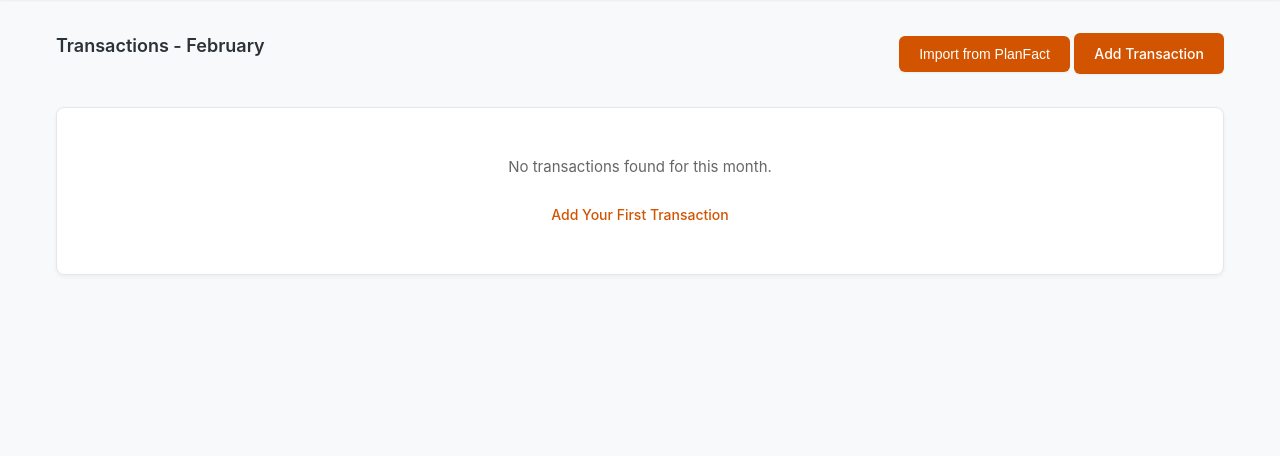
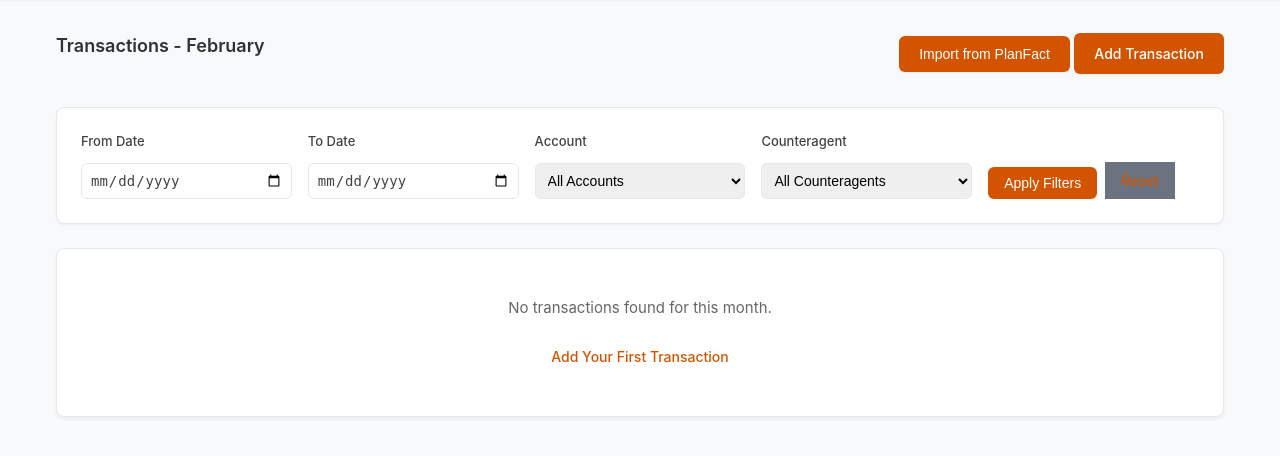
Before and after one commit to baluev/new_acc, a Flask app: page / in a window 1280 px wide. Shown: the part 57-513 px from the top of the page. Run offline with Flask 2, Linux system fonts and the light colour scheme; the visitor is signed in with stand-in values (Sample User, id 1); data comes from the database, SQL or seed files in the repository; both versions use the stored data as it was after the commit; data that the repository does not hold is empty; some libraries are stand-ins or nearby versions.

Commit message:
Fixed search field visibility in dropdowns, updated favicon, and added transaction deletion script

```diff
--- a/app.py
+++ b/app.py
@@ -3,7 +3,7 @@ from flask_login import LoginManager, login_user, logout_user, login_required, c
 from flask_migrate import Migrate
 from models import db, User, Account, Transaction, Counteragent
 import os
-from datetime import datetime, date
+from datetime import datetime, date, timedelta
 from calendar import month_name
 from sqlalchemy import extract, func
 from planfact_import import import_planfact_transactions
@@ -80,32 +80,51 @@ def logout():
 @app.route('/')
 @login_required
 def index():
-    # Get current month's transactions
-    today = date.today()
-    transactions = Transaction.query\
-        .join(Account)\
-        .filter(
-            Account.user_id == current_user.id,
+    # Get filter parameters
+    date_from = request.args.get('date_from')
+    date_to = request.args.get('date_to')
+    account_id = request.args.get('account_id')
+    counteragent_id = request.args.get('counteragent_id')
+
+    # Base query
+    query = Transaction.query.join(Account).filter(Account.user_id == current_user.id)
+
+    # Apply filters
+    if date_from:
+        query = query.filter(Transaction.datetime >= datetime.strptime(date_from, '%Y-%m-%d'))
+    if date_to:
+        # Add one day to include the end date fully
+        end_date = datetime.strptime(date_to, '%Y-%m-%d') + timedelta(days=1)
+        query = query.filter(Transaction.datetime < end_date)
+    if account_id:
+        query = query.filter(Transaction.account_id == account_id)
+    if counteragent_id:
+        query = query.filter(Transaction.counteragent_id == counteragent_id)
+
+    # If no date filter applied, show current month
+    if not date_from and not date_to:
+        today = date.today()
+        query = query.filter(
             extract('year', Transaction.datetime) == today.year,
             extract('month', Transaction.datetime) == today.month
-        )\
-        .order_by(Transaction.datetime.desc())\
-        .all()
+        )
 
-    # Calculate total amount
-    total_amount = db.session.query(func.sum(Transaction.amount))\
-        .join(Account)\
-        .filter(
-            Account.user_id == current_user.id,
-            extract('year', Transaction.datetime) == today.year,
-            extract('month', Transaction.datetime) == today.month
-        )\
-        .scalar() or 0
+    # Get transactions
+    transactions = query.order_by(Transaction.datetime.desc()).all()
+
+    # Calculate total amount for filtered transactions
+    total_amount = sum(t.amount for t in transactions)
+
+    # Get all accounts and counteragents for filters
+    all_accounts = Account.query.filter_by(user_id=current_user.id).order_by(Account.name).all()
+    all_counteragents = Counteragent.query.filter_by(user_id=current_user.id).order_by(Counteragent.name).all()
 
     return render_template('index.html',
                          transactions=transactions,
                          total_amount=float(total_amount),
-                         current_month_name=month_name[today.month])
+                         current_month_name=month_name[date.today().month],
+                         all_accounts=all_accounts,
+                         all_counteragents=all_counteragents)
 
 @app.route('/transactions/add', methods=['GET', 'POST'])
 @login_required
--- /dev/null
+++ b/cookies.txt
@@ -0,0 +1,5 @@
+# Netscape HTTP Cookie File
+# https://curl.se/docs/http-cookies.html
+# This file was generated by libcurl! Edit at your own risk.
+
+#HttpOnly_127.0.0.1	FALSE	/	FALSE	0	session	.eJwlzsENwzAIAMBd_O4DDNhOlonAgNqv07yq7t5IXeB0n3LkivNZ9ve64lGOl5e9eJD0qpgBwaDTeBhkGNeePSI15jBOY9SW5LDFQAOazNvUapWnpLN16OJjopMhKcktqlAb1MQUsDXyOgJZQvsmrlnbaLcI5Y5cZ6z_hsr3B1J3MDc.Z7nFVg.2GvYNQ59x_a27ffmZr-17PvTh-0
--- a/planfact_import.py
+++ b/planfact_import.py
@@ -91,10 +91,14 @@ def import_planfact_transactions(api_key):
         create_date = parse_datetime(operation["createDate"])
 
         # Create transaction
+        amount = float(operation["value"])
+        if operation["operationType"] == "Outcome":
+            amount = -amount
+
         transaction = Transaction(
             datetime=operation_date,
             account_id=account.id,
-            amount=float(operation["value"]),
+            amount=amount,
             counteragent_id=counteragent.id if counteragent else None,
             comment=operation.get("comment", ""),
             created_at=create_date
--- a/requirements.txt
+++ b/requirements.txt
@@ -5,3 +5,4 @@ Flask-Migrate==3.1.0
 Werkzeug==2.0.1
 SQLAlchemy==1.4.23
 email-validator==2.1.1
+requests==2.32.3
--- a/static/css/style.css
+++ b/static/css/style.css
@@ -453,10 +453,19 @@ form button:hover {
     padding: 4px 0;
     font-size: 0.875rem;
     color: var(--text-color);
+    position: relative;
+    z-index: 1;
 }
 
-.choices__input:focus {
-    outline: none;
+.choices__input--cloned {
+    font-size: 0.875rem;
+    padding: 0.5rem;
+    width: 100%;
+    background: white;
+    border-bottom: 1px solid var(--border-color);
+    position: sticky;
+    top: 0;
+    z-index: 2;
 }
 
 .choices__list--dropdown {
@@ -465,10 +474,14 @@ form button:hover {
     margin-top: 4px;
     box-shadow: 0 4px 6px -1px rgba(0, 0, 0, 0.1), 0 2px 4px -1px rgba(0, 0, 0, 0.06);
     background-color: white;
+    max-height: 300px;
+    overflow-y: auto;
 }
 
 .choices__list--dropdown .choices__list {
-    max-height: 300px;
+    max-height: none;
+    position: relative;
+    padding-top: 0;
 }
 
 .choices__list--dropdown .choices__item {
@@ -543,3 +556,59 @@ form button:hover {
     font-size: 1rem;
     font-weight: 600;
 }
+
+/* Filter Form */
+.filter-container {
+    background: white;
+    padding: 1.5rem;
+    border-radius: 8px;
+    margin-bottom: 1.5rem;
+    box-shadow: 0 1px 2px rgba(0, 0, 0, 0.05);
+    border: 1px solid var(--border-color);
+}
+
+.filter-form {
+    display: grid;
+    grid-template-columns: repeat(auto-fit, minmax(200px, 1fr));
+    gap: 1rem;
+    align-items: end;
+}
+
+.filter-group {
+    display: flex;
+    flex-direction: column;
+    gap: 0.5rem;
+}
+
+.filter-input,
+.filter-select {
+    padding: 0.5rem;
+    border: 1px solid var(--border-color);
+    border-radius: 6px;
+    font-size: 0.875rem;
+}
+
+.filter-actions {
+    display: flex;
+    gap: 0.5rem;
+    align-items: flex-end;
+}
+
+.filter-actions .action-button {
+    margin: 0;
+    padding: 0.5rem 1rem;
+}
+
+@media (max-width: 768px) {
+    .filter-form {
+        grid-template-columns: 1fr;
+    }
+
+    .filter-actions {
+        flex-direction: column;
+    }
+
+    .filter-actions .action-button {
+        width: 100%;
+    }
+}
--- a/templates/base.html
+++ b/templates/base.html
@@ -4,10 +4,12 @@
     <meta charset="UTF-8">
     <meta name="viewport" content="width=device-width, initial-scale=1.0">
     <title>Company Finance</title>
+    <link rel="icon" type="image/svg+xml" href="{{ url_for('static', filename='img/favicon.svg') }}">
     <link rel="preconnect" href="https://fonts.googleapis.com">
     <link rel="preconnect" href="https://fonts.gstatic.com" crossorigin>
     <link href="https://fonts.googleapis.com/css2?family=Inter:wght@300;400;500;600&display=swap" rel="stylesheet">
     <link rel="stylesheet" href="{{ url_for('static', filename='css/style.css') }}">
+    {% block head %}{% endblock %}
 </head>
 <body>
     {% if current_user.is_authenticated %}
--- a/templates/index.html
+++ b/templates/index.html
@@ -1,4 +1,10 @@
 {% extends "base.html" %}
+
+{% block head %}
+{# Add Choices.js library for enhanced dropdowns #}
+<link rel="stylesheet" href="https://cdn.jsdelivr.net/npm/choices.js@9.0.1/public/assets/styles/choices.min.css">
+<script src="https://cdn.jsdelivr.net/npm/choices.js@9.0.1/public/assets/scripts/choices.min.js"></script>
+{% endblock %}
 
 {% block content %}
 <div class="content-container">
@@ -10,6 +16,50 @@
             </button>
             <a href="{{ url_for('add_transaction') }}" class="action-button">Add Transaction</a>
         </div>
+    </div>
+
+    <!-- Filter Form -->
+    <div class="filter-container">
+        <form method="GET" class="filter-form">
+            <div class="filter-group">
+                <label for="date_from">From Date</label>
+                <input type="date" id="date_from" name="date_from" value="{{ request.args.get('date_from', '') }}" class="filter-input">
+            </div>
+
+            <div class="filter-group">
+                <label for="date_to">To Date</label>
+                <input type="date" id="date_to" name="date_to" value="{{ request.args.get('date_to', '') }}" class="filter-input">
+            </div>
+
+            <div class="filter-group">
+                <label for="account_id">Account</label>
+                <select id="account_id" name="account_id" class="filter-select">
+                    <option value="">All Accounts</option>
+                    {% for account in all_accounts %}
+                    <option value="{{ account.id }}" {% if request.args.get('account_id')|int == account.id %}selected{% endif %}>
+                        {{ account.name }} ({{ account.account_type }})
+                    </option>
+                    {% endfor %}
+                </select>
+            </div>
+
+            <div class="filter-group">
+                <label for="counteragent_id">Counteragent</label>
+                <select id="counteragent_id" name="counteragent_id" class="filter-select">
+                    <option value="">All Counteragents</option>
+                    {% for counteragent in all_counteragents %}
+                    <option value="{{ counteragent.id }}" {% if request.args.get('counteragent_id')|int == counteragent.id %}selected{% endif %}>
+                        {{ counteragent.name }}
+                    </option>
+                    {% endfor %}
+                </select>
+            </div>
+
+            <div class="filter-actions">
+                <button type="submit" class="action-button">Apply Filters</button>
+                <a href="{{ url_for('index') }}" class="action-button" style="background-color: #6B7280;">Reset</a>
+            </div>
+        </form>
     </div>
 
     <!-- Import Modal -->
@@ -80,5 +130,27 @@ function handleTransactionClick(event, transactionId) {
     }
     window.location.href = "{{ url_for('edit_transaction', transaction_id=0) }}".replace('0', transactionId);
 }
+
+document.addEventListener('DOMContentLoaded', function() {
+    // Initialize Choices.js for account dropdown
+    new Choices('#account_id', {
+        searchEnabled: true,
+        searchPlaceholderValue: 'Search for an account...',
+        placeholder: true,
+        placeholderValue: 'All Accounts',
+        itemSelectText: '',
+        shouldFocusInput: true
+    });
+
+    // Initialize Choices.js for counteragent dropdown
+    new Choices('#counteragent_id', {
+        searchEnabled: true,
+        searchPlaceholderValue: 'Search for a counteragent...',
+        placeholder: true,
+        placeholderValue: 'All Counteragents',
+        itemSelectText: '',
+        shouldFocusInput: true
+    });
+});
 </script>
 {% endblock %}
```
Also changed, not shown: delete_transactions.py (added, +7 -0 lines), templates/transactions.html (added, +37 -0 lines), instance/company_finance.db, static/img/favicon.svg (added).
